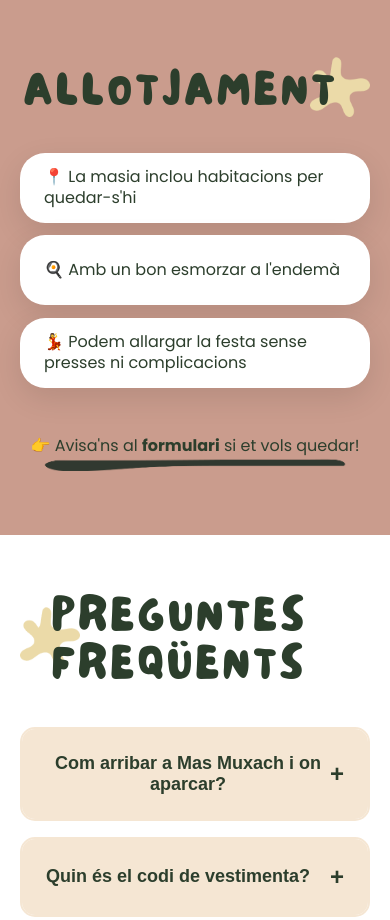
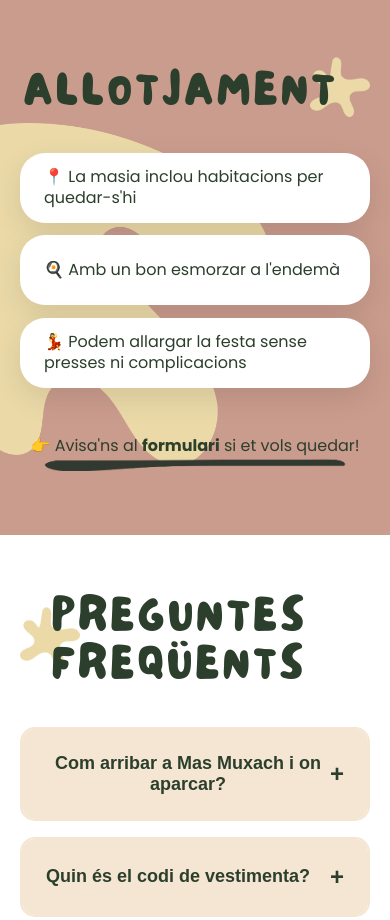
Before and after one commit to AlbertSuarez/albert-elena, a Next.js app: page / in a window 390 px wide. Shown: the part 1960-2880 px from the top of the page. Built offline with nearby package versions, Linux system fonts and the light colour scheme.

Commit message:
Uncomment unwanted change on Accomodation styles

```diff
--- a/src/components/Accommodation/Accommodation.module.css
+++ b/src/components/Accommodation/Accommodation.module.css
@@ -24,7 +24,7 @@
 
 @media (max-width: 768px) {
   .backgroundFigure {
-    /* display: block; */
+    display: block;
     top: -30px;
     left: -50px;
   }
```
